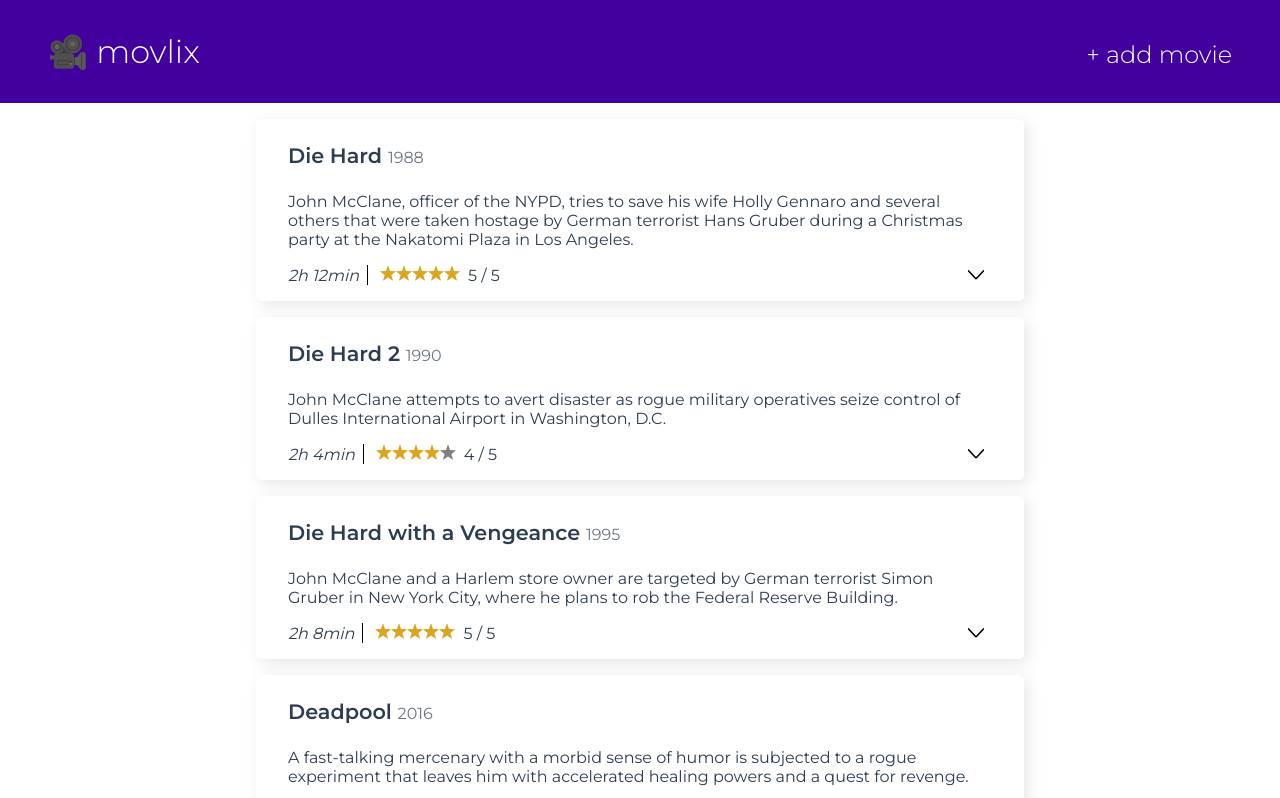
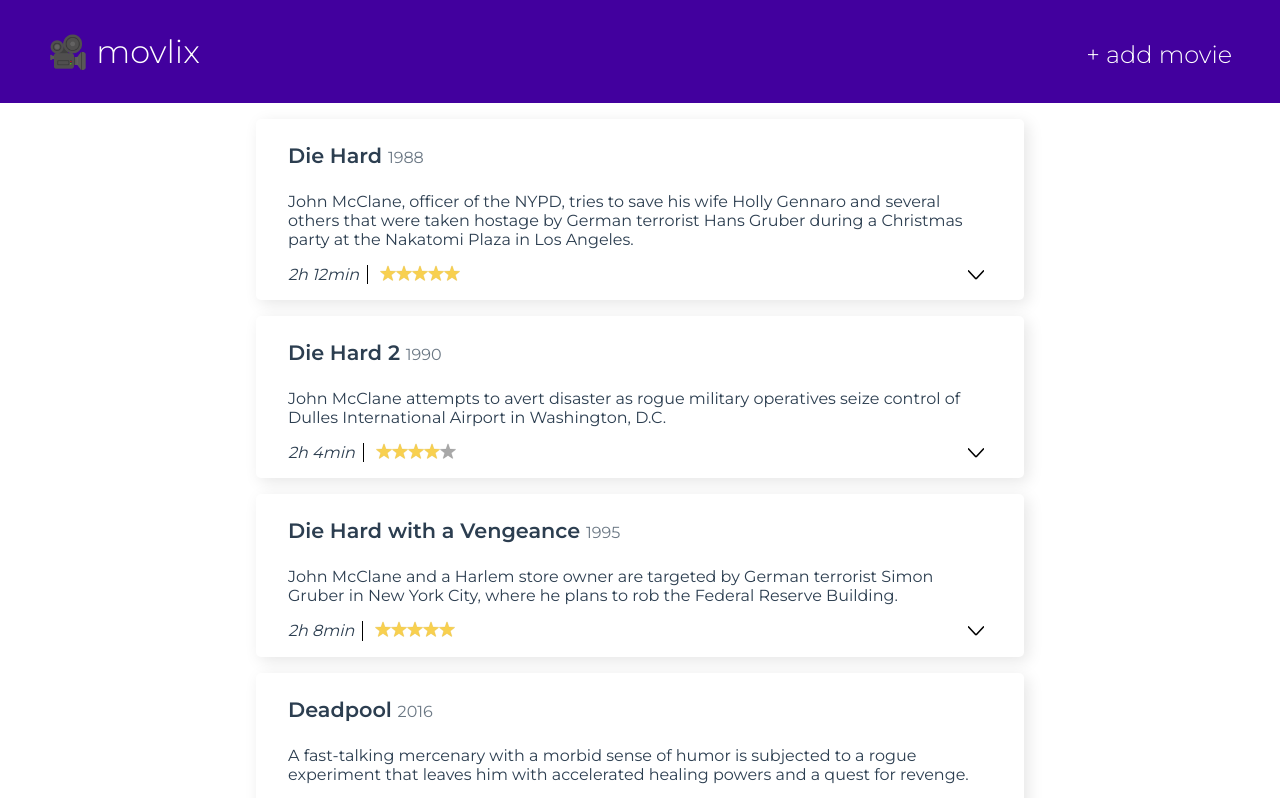
Before and after one commit to miffili/movlix, a Vue app: page / in a window 1280 px wide. Shown: the top 798 px of the page. Built offline with nearby package versions, Linux system fonts and the light colour scheme.

Commit message:
clean up MovieRating

```diff
--- a/src/components/MovieCard.vue
+++ b/src/components/MovieCard.vue
@@ -17,7 +17,7 @@
     </div>
     <div class="cardDetails">
       <span v-if="movieData.length"><em>{{ prettyLength }}</em></span>
-      <RateMovie
+      <MovieRating
         :grade="ratingInNumber"
         :maxStars="5"
         :hasCounter="true"
@@ -98,7 +98,7 @@
 </template>
 
 <script>
-import RateMovie from './RateMovie.vue'
+import MovieRating from './MovieRating.vue'
 import MovieForm from './MovieForm.vue'
 export default {
   data() {
@@ -173,7 +173,7 @@ export default {
     }
   },
   components: {
-    RateMovie,
+    MovieRating,
     MovieForm
   }
 }
--- a/src/components/RateMovie.vue
+++ b/src/components/MovieRating.vue
@@ -9,7 +9,7 @@
       </svg>
     </li>
   </ul>
-  <span v-if="hasCounter && this.stars >= 0" class="counter">{{ stars }} / {{ maxStars }}</span>
+  <span v-if="this.stars >= 0" class="counter">{{ stars }} | {{ maxStars }}</span>
 </div>
 <div v-else class="rating" :class="{'not-rated': !rated}" v-on:click="enableRating">
   <svg viewBox="5 5 70 70" fill="none" xmlns="http://www.w3.org/2000/svg">
@@ -17,48 +17,49 @@
       <path d="M41.4168 9.59894L48.4753 29.9053C48.8187 30.893 49.7404 31.5627 50.7858 31.584L72.2795 32.022C73.7014 32.051 74.2885 33.8578 73.1552 34.717L56.0239 47.705C55.1906 48.3368 54.8385 49.4203 55.1413 50.4212L61.3667 70.9982C61.7785 72.3595 60.2415 73.4762 59.0742 72.6638L41.428 60.3845C40.5697 59.7873 39.4303 59.7873 38.572 60.3845L20.9258 72.6638C19.7585 73.4762 18.2215 72.3595 18.6333 70.9982L24.8587 50.4212C25.1615 49.4203 24.8094 48.3368 23.9761 47.705L6.84482 34.717C5.71152 33.8578 6.29859 32.051 7.72048 32.022L29.2142 31.584C30.2596 31.5627 31.1813 30.893 31.5247 29.9053L38.5832 9.59895C39.0501 8.2556 40.9499 8.2556 41.4168 9.59894Z" />
     </g>
   </svg>
-  <span>rate now</span>
+  <span class="cta">rate now</span>
 </div>
 </template>
 
 <script>
-import { EventBus } from '../Events.js';
+import {
+  EventBus
+} from '../Events.js'
 
 export default {
+  props: {
+    grade: Number,
+    movieId: [ Number, String ]
+  },
   data() {
     return {
       stars: this.grade,
+      maxStars: 5
     }
   },
-  props: {
-    grade: Number,
-    maxStars: Number,
-    hasCounter: Boolean,
-    movieId: Number
+  computed: {
+    zeroBasedMax: function() {
+      return this.maxStars + 1
+    },
+    rated: function() {
+      return !isNaN( this.stars )
+    }
   },
   methods: {
-    rate(star) {
-      if (typeof star === 'number' && star <= this.maxStars && star >= 0) {
+    rate( star ) {
+      if ( typeof star === 'number' && star <= this.maxStars && star >= 0 ) {
         this.stars = star
       }
     },
     enableRating() {
-      this.stars = 0;
+      this.stars = 0
     }
   },
   watch: {
     stars: function() {
-      EventBus.$emit('updateRating', this.stars, this.movieId)
+      EventBus.$emit( 'updateRating', this.stars, this.movieId )
     }
   },
-  computed: {
-    zeroBasedMax: function() {
-      return this.maxStars + 1;
-    },
-    rated: function() {
-      return !isNaN(this.stars);
-    }
-  }
 }
 </script>
 
@@ -66,6 +67,7 @@ export default {
   .rating {
     display: flex;
     align-items: center;
+    height: 1.2rem;
   }
   .list {
     list-style-type: none;
@@ -74,8 +76,21 @@ export default {
     margin: 0;
     position: relative;
   }
+  /* when hovering over rating (all stars up til cursor) */
   .list:hover .star svg {
-    fill: goldenrod;
+    stroke: hsla(46, 65%, 50%, 1);
+    fill: hsla(46, 92%, 64%, 0.5);
+  }
+  .list:hover ~ .counter {
+    opacity: 0.7;
+  }
+  .counter {
+    padding-left: 0.25rem;
+    opacity: 0;
+  }
+  .star {
+    cursor: pointer;
+    width: 1rem;
   }
   .star:first-child {
     width: 0.5rem;
@@ -83,39 +98,47 @@ export default {
     position: absolute;
     left: 0;
   }
-  .star {
-    cursor: pointer;
-    width: 1rem;
+  .star:hover svg {
+    stroke: hsla(46, 65%, 50%, 1) !important;
+    fill: hsla(46, 92%, 70%, 1) !important;
   }
-  .star:hover svg {
-    fill: goldenrod;
+  .star:hover ~ .star svg {
+    stroke: hsla(0, 0%, 32%, 0.5);
+    fill: hsla(0, 0%, 32%, 0.3);
   }
+  /* when hovering over rating all after cursor */
   .star:hover ~ .star:not(.active) svg{
-    fill: grey;
+    stroke: hsla(0, 0%, 32%, 0.5);
+    fill: hsla(0, 0%, 32%, 0.3);
   }
-  .star svg {
-    width: 100%;
-    fill: grey;
+  /* when rated all chosen */
+  .active svg {
+    stroke: hsla(46, 65%, 50%, 1);
+    fill: hsla(46, 92%, 64%, 1);
   }
-  .active svg {
-    fill: goldenrod;
+  /* when rated all none chosen */
+  .star:not(.active) svg {
+    stroke: hsla(0, 0%, 32%, 0.5);
+    fill: hsla(0, 0%, 32%, 0.5);
   }
-  .counter {
-    padding-left: 0.25rem;
-  }
+  /* RATE CTA */
   .not-rated {
     display: flex;
-    height: 1rem;
-    align-items: center;
+    height: 1.2rem;
+    align-items: flex-start;
     cursor: default;
-    padding-left: 0.25rem;
+    padding-left: 0.75rem;
     text-transform: uppercase;
     font-size: 0.8rem;
   }
   .not-rated svg {
     width: 1rem;
+    height: 1rem;
     fill: goldenrod;
     margin-right: 0.25rem;
     opacity: 0.5;
   }
+  .cta {
+    align-self: center;
+  }
 </style>
```
